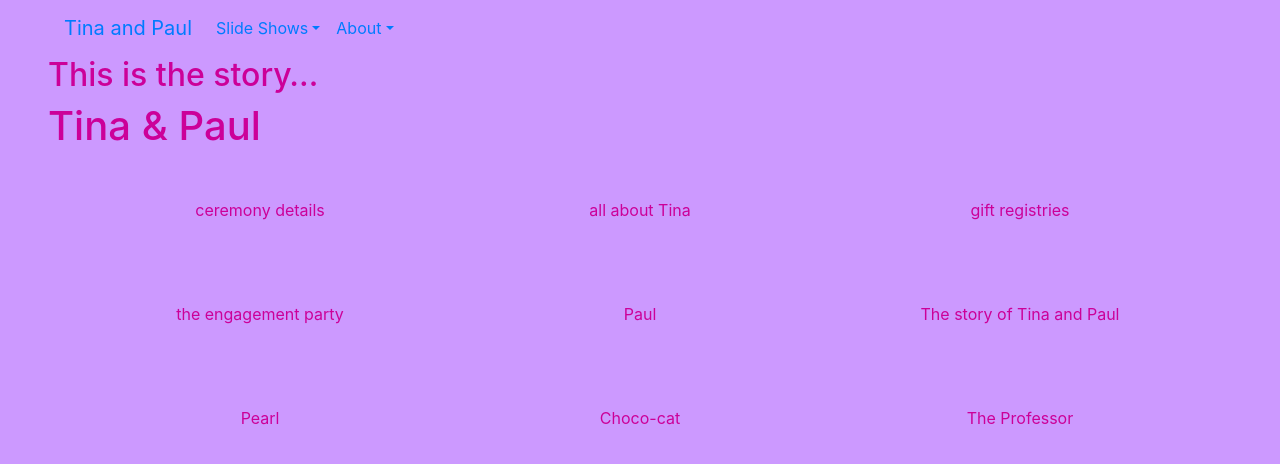
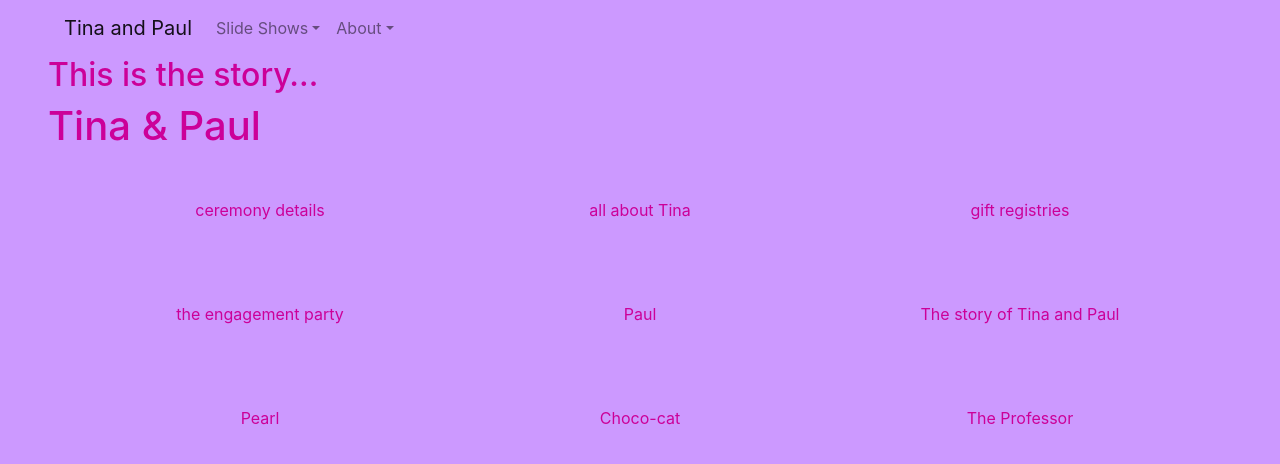
Before and after one commit to pkpjpm/tina-and-paul-solid, a React (Create React App) app: page / in a window 1280 px wide. Shown: the top 464 px of the page. Built offline with nearby package versions, Linux system fonts and the light colour scheme.

Commit message:
fix navbar colors

```diff
--- a/src/App.js
+++ b/src/App.js
@@ -8,7 +8,7 @@
 function App() {
   return (
     <div id="app-root" className="ml-xl-5 mr-xl-5 ml-lg-3 mr-lg-3">
-      <nav className="navbar navbar-expand-lg">
+      <nav className="navbar navbar-expand-lg navbar-light" style={{backgroundColor: "#c9f"}}>
         <a className="navbar-brand" href={PathHelper("")}>Tina and Paul</a>
         <button className="navbar-toggler" type="button" data-toggle="collapse" data-target="#navbarSupportedContent" aria-controls="navbarSupportedContent" aria-expanded="false" aria-label="Toggle navigation">
           <span className="navbar-toggler-icon"></span>
```
